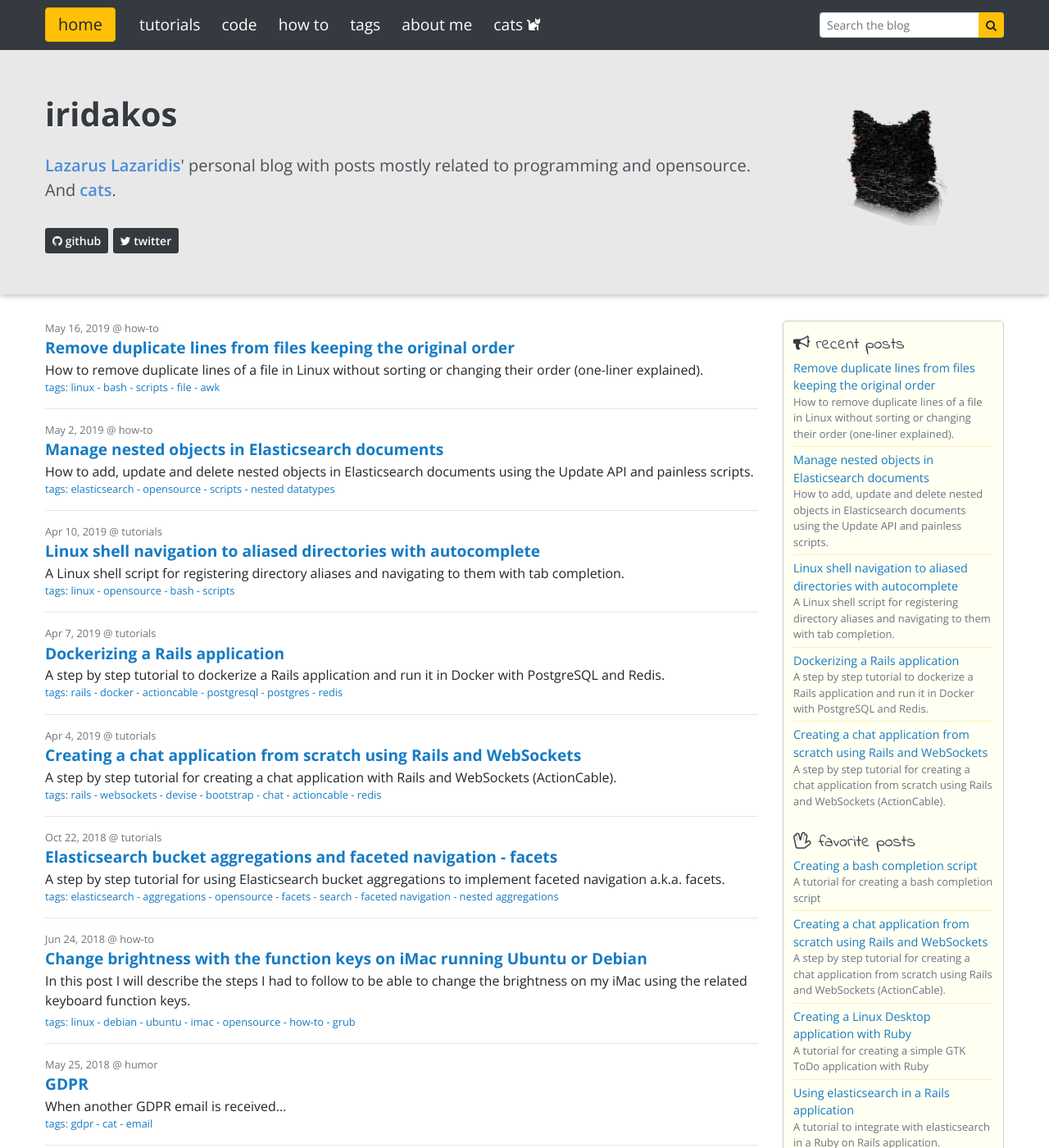
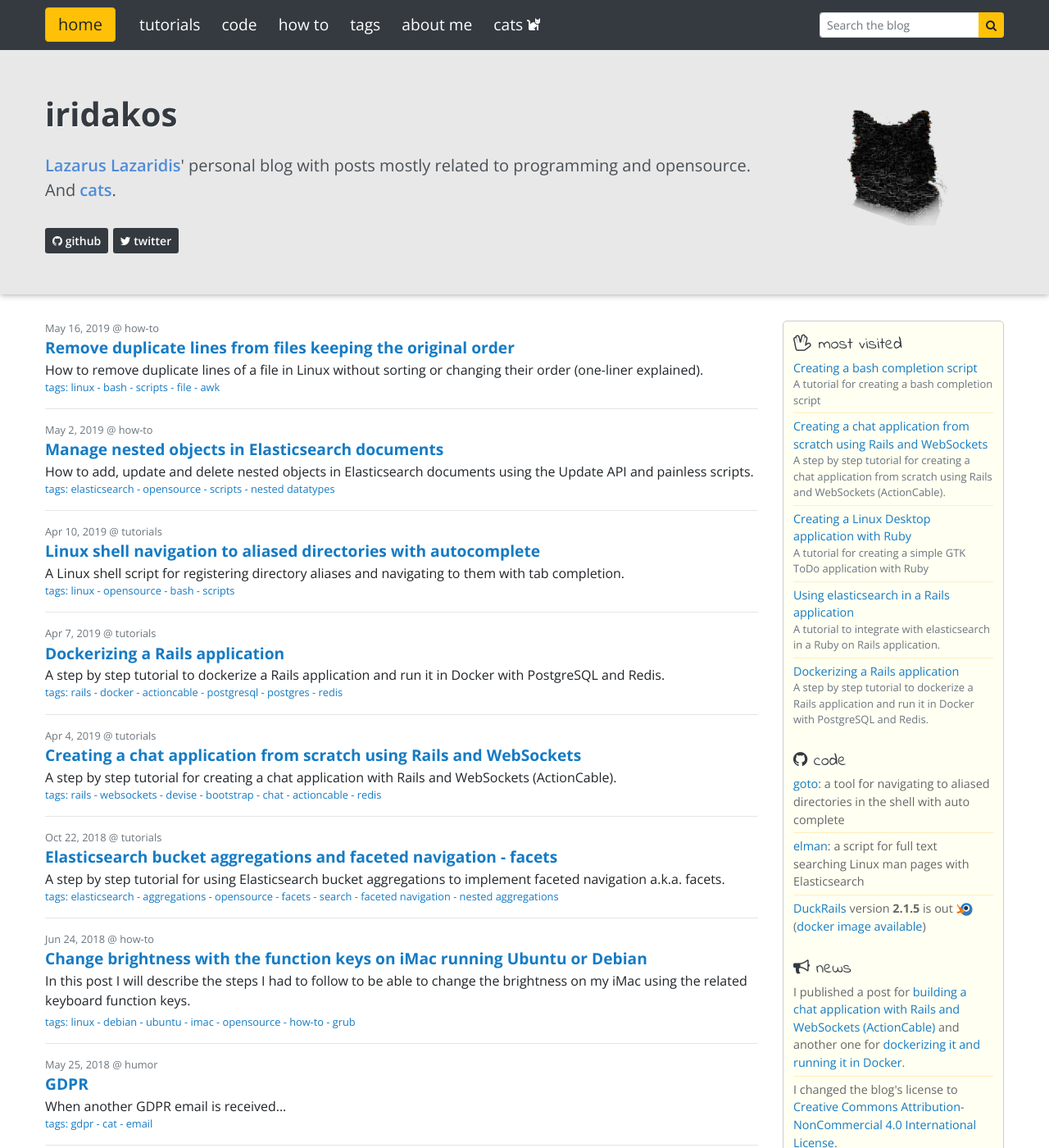
Before and after one commit to iridakos/iridakos.github.io, a Jekyll site: the page built from index.html, in a window 1280 px wide and 1400 px high. Shown: the whole window at 82% size. Built offline with Jekyll 4.4.1, drawn with Linux system fonts in a browser that asks for light colours; nearby versions of some CDN libraries; the list of posts is cut into pages by our own code; comment, search, counter and statistics services are not loaded; some of the changed text lies outside the part shown.

Commit message:
refactor sidebar

```diff
--- /dev/null
+++ b/_includes/code.html
@@ -0,0 +1,28 @@
+<div class="alert alert-primary">
+  <div class="sidebar-section">
+    <div class="section-title">
+      <h4>
+        <i class="fa fa-github"></i> code
+      </h4>
+
+      <div class="float-right">
+
+      </div>
+    </div>
+
+    <div class="section-content">
+      <div class="section-item">
+        <a class="ga-event-link" data-event-label="goto repo" data-event-action="click" data-event-category="News github link" href="https://github.com/iridakos/goto">goto</a>: a tool for navigating to aliased directories in the shell with auto complete
+      </div>
+
+      <div class="section-item">
+        <a class="ga-event-link" data-event-label="elman repo" data-event-action="click" data-event-category="News github link" href="https://github.com/iridakos/elman">elman</a>: a script for full text searching Linux man pages with Elasticsearch
+      </div>
+
+      <div class="section-item">
+        <a class="ga-event-link" data-event-label="duckrails repo" data-event-action="click" data-event-category="News github link" href="https://github.com/iridakos/duckrails">DuckRails</a>
+        version <span class="important">2.1.5</span> is out <img src="/assets/images/news/duckrails.png" class="logo" /> (<a class="ga-event-link" data-event-label="DuckRails GitHub docker wiki" data-event-action="click" data-event-category="News links" href="https://github.com/iridakos/duckrails/wiki/Setup-DuckRails-via-Docker" target="_blank">docker image available</a>)
+      </div>
+    </div>
+  </div>
+</div>
--- a/_includes/news.html
+++ b/_includes/news.html
@@ -1,32 +1,4 @@
-<div class="alert alert-primary">
-  <div class="sidebar-section">
-    <div class="section-title">
-      <h4>
-        <i class="fa fa-github"></i> code
-      </h4>
-
-      <div class="float-right">
-
-      </div>
-    </div>
-
-    <div class="section-content">
-      <div class="section-item">
-        <a class="ga-event-link" data-event-label="goto repo" data-event-action="click" data-event-category="News github link" href="https://github.com/iridakos/goto">goto</a>: a tool for navigating to aliased directories in the shell with auto complete
-      </div>
-
-      <div class="section-item">
-        <a class="ga-event-link" data-event-label="elman repo" data-event-action="click" data-event-category="News github link" href="https://github.com/iridakos/elman">elman</a>: a script for full text searching Linux man pages with Elasticsearch
-      </div>
-
-      <div class="section-item">
-        <a class="ga-event-link" data-event-label="duckrails repo" data-event-action="click" data-event-category="News github link" href="https://github.com/iridakos/duckrails">DuckRails</a>
-        version <span class="important">2.1.5</span> is out <img src="/assets/images/news/duckrails.png" class="logo" /> (<a class="ga-event-link" data-event-label="DuckRails GitHub docker wiki" data-event-action="click" data-event-category="News links" href="https://github.com/iridakos/duckrails/wiki/Setup-DuckRails-via-Docker" target="_blank">docker image available</a>)
-      </div>
-    </div>
-  </div>
-</div>
-
+{% if page.is_home %}
 <div class="alert alert-primary">
   <div class="sidebar-section">
     <div class="section-title">
@@ -50,3 +22,4 @@
     </div>
   </div>
 </div>
+{% endif %}
--- a/_includes/popular_posts.html
+++ b/_includes/popular_posts.html
@@ -1,7 +1,7 @@
 <div class="alert alert-primary">
   <div class="sidebar-section">
     <div class="section-title">
-      <h4><i class="fa fa-hand-spock-o"></i> favorite posts</h4>
+      <h4><i class="fa fa-hand-spock-o"></i> most visited</h4>
     </div>
 
     <div class="section-content">
--- a/_includes/recent_posts.html
+++ b/_includes/recent_posts.html
@@ -1,3 +1,4 @@
+{% if page.is_home != true %}
 <div class="alert alert-primary">
   <div class="sidebar-section">
     <div class="section-title">
@@ -5,7 +6,7 @@
     </div>
 
     <div class="section-content">
-      {% for post in site.posts limit:5 %}
+      {% for post in site.posts limit:3 %}
           <div class="section-item">
             <a href="{{ my_post.url }}"
                class="ga-event-link"
@@ -18,3 +19,4 @@
     </div>
   </div>
 </div>
+{% endif %}
--- a/_includes/sidebar.html
+++ b/_includes/sidebar.html
@@ -27,17 +27,31 @@
 
   {% if page.is_post %}
     {% include sidebar_related_posts.html %}
+
+    <div class="alert alert-primary d-none d-md-block">
+      <div class="sidebar-section">
+        <div class="section-content mt-2">
+          {% include share-page.html %}
+        </div>
+      </div>
+    </div>
   {% endif %}
 
   {% include recent_posts.html %}
 
   {% include popular_posts.html %}
 
-  <div class="alert alert-primary d-none d-md-block">
-    <div class="sidebar-section">
-      <div class="section-content mt-2">
-        {% include share-page.html %}
+  {% include code.html %}
+
+  {% include news.html %}
+
+  {% if page.is_post != true %}
+    <div class="alert alert-primary d-none d-md-block">
+      <div class="sidebar-section">
+        <div class="section-content mt-2">
+          {% include share-page.html %}
+        </div>
       </div>
     </div>
-  </div>
+  {% endif %}
 </div>
```
